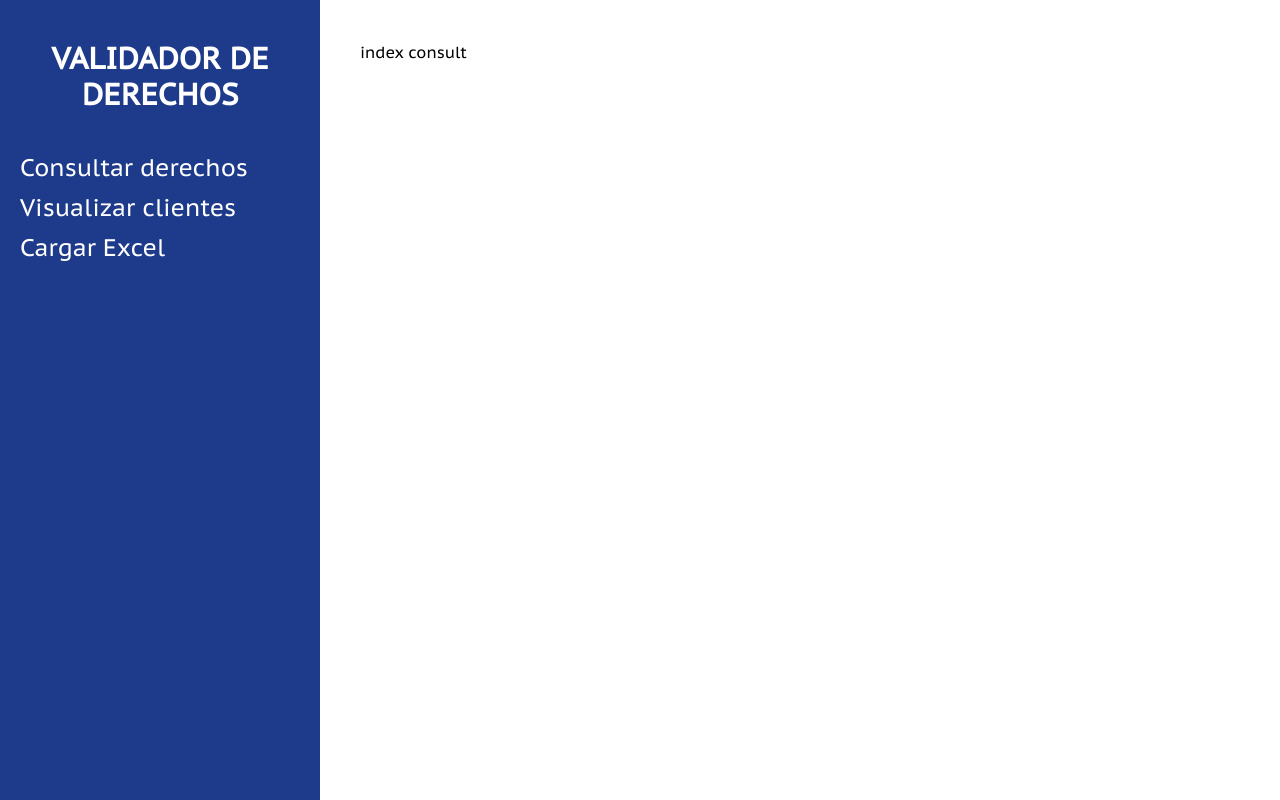
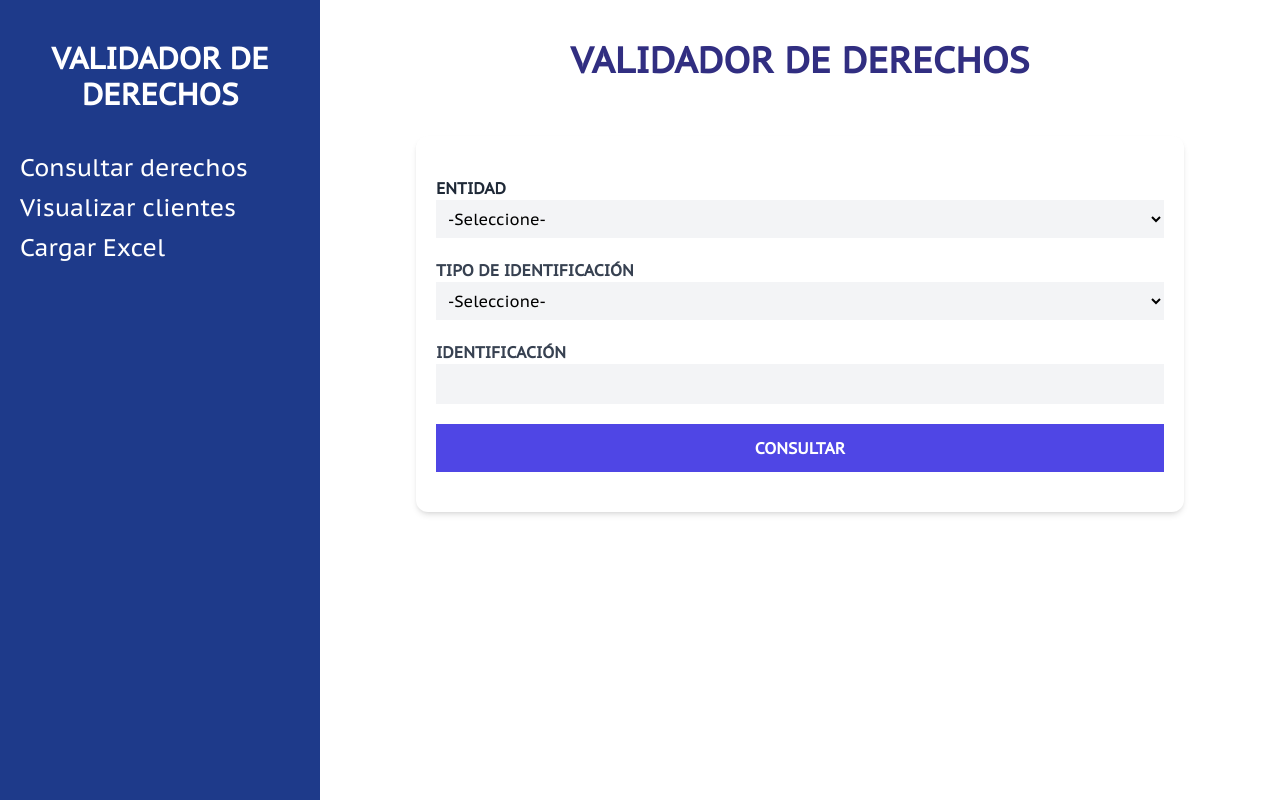
Before and after one commit to GhostemaneUrs/web-scrapper, a React (Vite) app: page /validator in a window 1280 px wide. Built offline with nearby package versions, Linux system fonts and the light colour scheme.

Commit message:
feat: implement logic consult and form design

```diff
--- a/src/page/Client/ConsultClient/index.jsx
+++ b/src/page/Client/ConsultClient/index.jsx
@@ -1,8 +1,18 @@
 import React from 'react'
+import Form from '../../../components/Form'
 
 const index = () => {
   return (
-    <div>index consult</div>
+    <>
+      <div>
+        <h1 className='text-4xl text-center uppercase font-bold text-indigo-900 mb-10'>
+          Validador de derechos
+        </h1>
+        <div className='container-800'>
+          <Form />
+        </div>
+      </div>
+    </>
   )
 }
 
```
